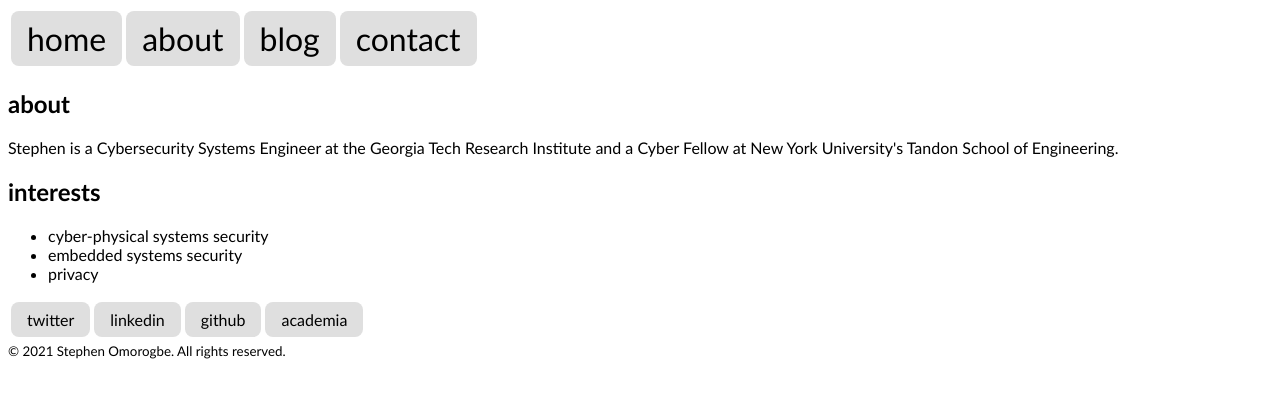
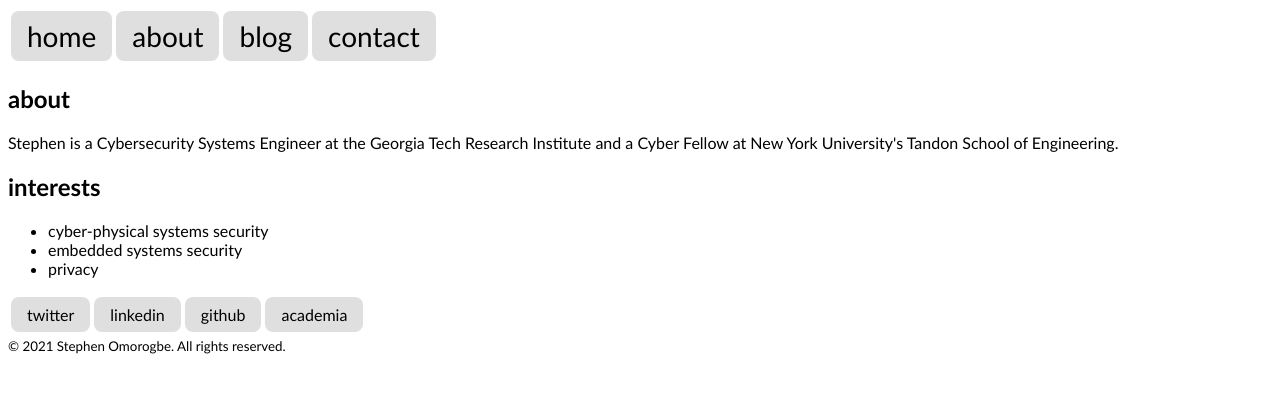
Before and after one commit to omorogbe/omorogbe.github.io, a Jekyll site: the page built from index.html, in a window 1280 px wide. Shown: the top 398 px of the page. Built offline with Jekyll 4.4.1, drawn with Linux system fonts in a browser that asks for light colours.

Commit message:
many style changes

```diff
--- a/_includes/head.html
+++ b/_includes/head.html
@@ -1,11 +1,12 @@
 <head>
     <link rel="icon" href="/favicon.ico">
+    <meta name="viewport" content="width=device-width; initial-scale=1.0; maximum-scale=1.0; user-scalable=0;">
+
     <link rel="apple-touch-icon" sizes="180x180" href="/apple-touch-icon.png">
     <link rel="icon" type="image/png" sizes="32x32" href="/favicon-32x32.png">
     <link rel="icon" type="image/png" sizes="16x16" href="/favicon-16x16.png">
     <link rel="manifest" href="/site.webmanifest">
 
-    <meta name="viewport" content="width=device-width, initial-scale=1, viewport-fit=cover" />
     <meta charset="utf-8" />
     <!-- {{ page.title }} -  -->
     <title>{{ page.title }} </title>
--- a/main.css
+++ b/main.css
@@ -15,7 +15,7 @@
     color: black;
     border-radius: 8px;
     padding: 8px 16px;
-    font-size: 32px;
+    font-size: 28px;
     text-align: center;
     text-decoration: none;
     display: inline-block;
```
